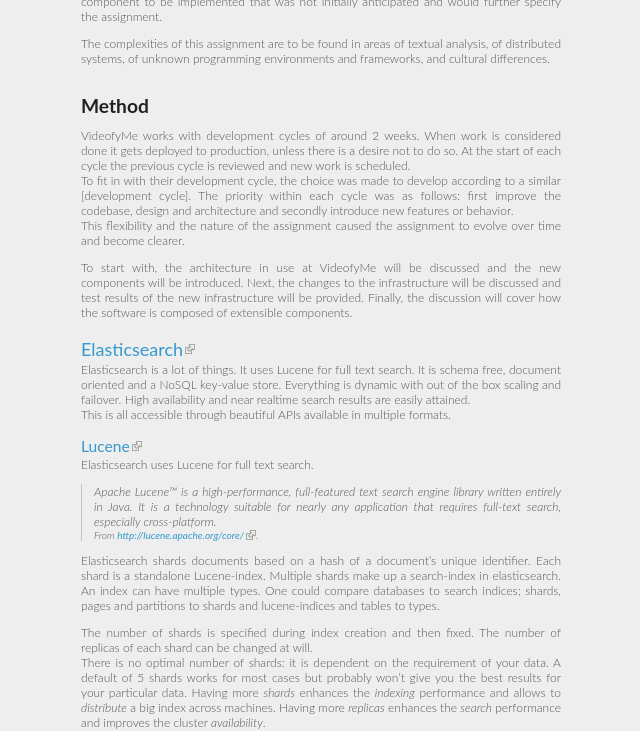
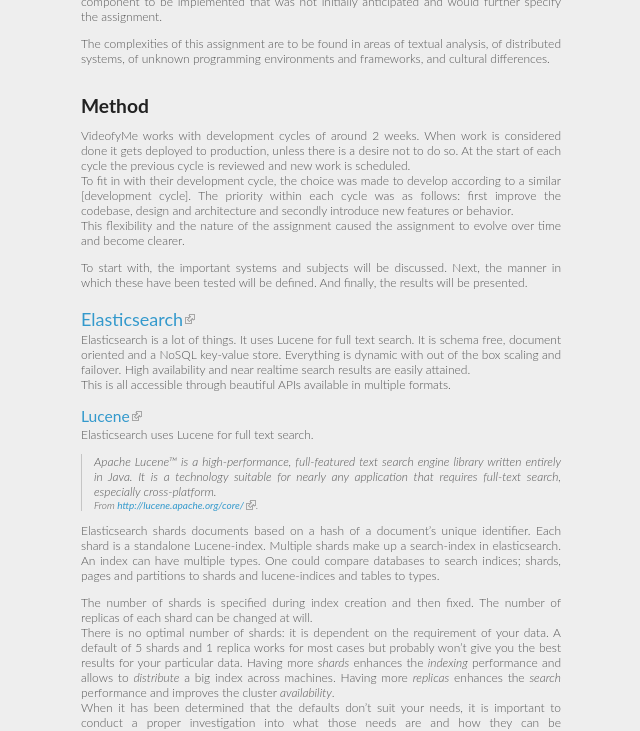
Before and after one commit to xeago/gradblog, a Jekyll site: the page built from graduation/extended-abstract.md, in a window 1280 px wide and 1400 px high, scrolled down 657 px. Shown: the top 731 px of the window, without its empty margins (319-959 px from the left). Built offline with Jekyll 4.4.1, drawn with Linux system fonts in a browser that asks for light colours; Markdown is read by kramdown in place of the engine named in the settings; some of the changed text lies outside the part shown.

Commit message:
Final changes with Jan.

```diff
--- a/graduation/extended-abstract.md
+++ b/graduation/extended-abstract.md
@@ -81,12 +81,9 @@
 This flexibility and the nature of the assignment caused the assignment to evolve
 over time and become clearer.
 
-<!-- TODO: wrong order -->
-To start with, the architecture in use at VideofyMe will be discussed and the
-new components will be introduced. Next, the changes to the infrastructure will
-be discussed and test results of the new infrastructure will be provided.
-Finally, the discussion will cover how the software is composed of extensible
-components.
+To start with, the important systems and subjects will be discussed. Next, the
+manner in which these have been tested will be defined. And finally, the
+results will be presented.
 
 <!-- Somehow have to incorporate these things:
 # Work environment
@@ -121,11 +118,11 @@
 The number of shards is specified during index creation and then fixed. The
 number of replicas of each shard can be changed at will.
 There is no optimal number of shards: it is dependent on the requirement of your
-data. A default of 5 shards works for most cases but probably won't give you
-the best results for your particular data. Having more *shards* enhances the
-_indexing_ performance and allows to _distribute_ a big index across machines.
-Having more *replicas* enhances the _search_ performance and improves the
-cluster _availability_.
+data. A default of 5 shards and 1 replica works for most cases but probably
+won't give you the best results for your particular data. Having more *shards*
+enhances the _indexing_ performance and allows to _distribute_ a big index
+across machines. Having more *replicas* enhances the _search_ performance and
+improves the cluster _availability_.
 When it has been determined that the defaults don't suit your needs, it is
 important to conduct a proper investigation into what those needs are and how
 they can be accomplished. One should be careful when deviating from these
@@ -272,7 +269,7 @@
 ## Quality of search results
 The quality of search results cannot be measured in concrete values or units.
 The outcome of the questionnaire will determine whether the new system has
-improved on the quality of search results. The questionnaire is distributed
+improved on the quality of search results. The questionnaire was distributed
 amongst Videofyme employees, as their extensive use of the service closely
 reflects that of the actual userbase.
 
@@ -287,10 +284,9 @@
 # Conclusion
 VideofyMe was more than satisfied with the products delivered during my
 internship period. They decided to offer me employment on my return to Sweden.
-With the system in production before my leave, I am pleased with the successful
-delivery of products during my internship. Because of this, the system is
-already deployed to production.
-
+With the successful delivery of products during my internship, the system has
+already been deployed to production. Because of this, I am pleased with my
+successful internship.
 
 ## Unfinished or incomplete work
 + **Tire**
```
Also changed, not shown: other parts of graduation/extended-abstract.md (+3 -3 lines).
